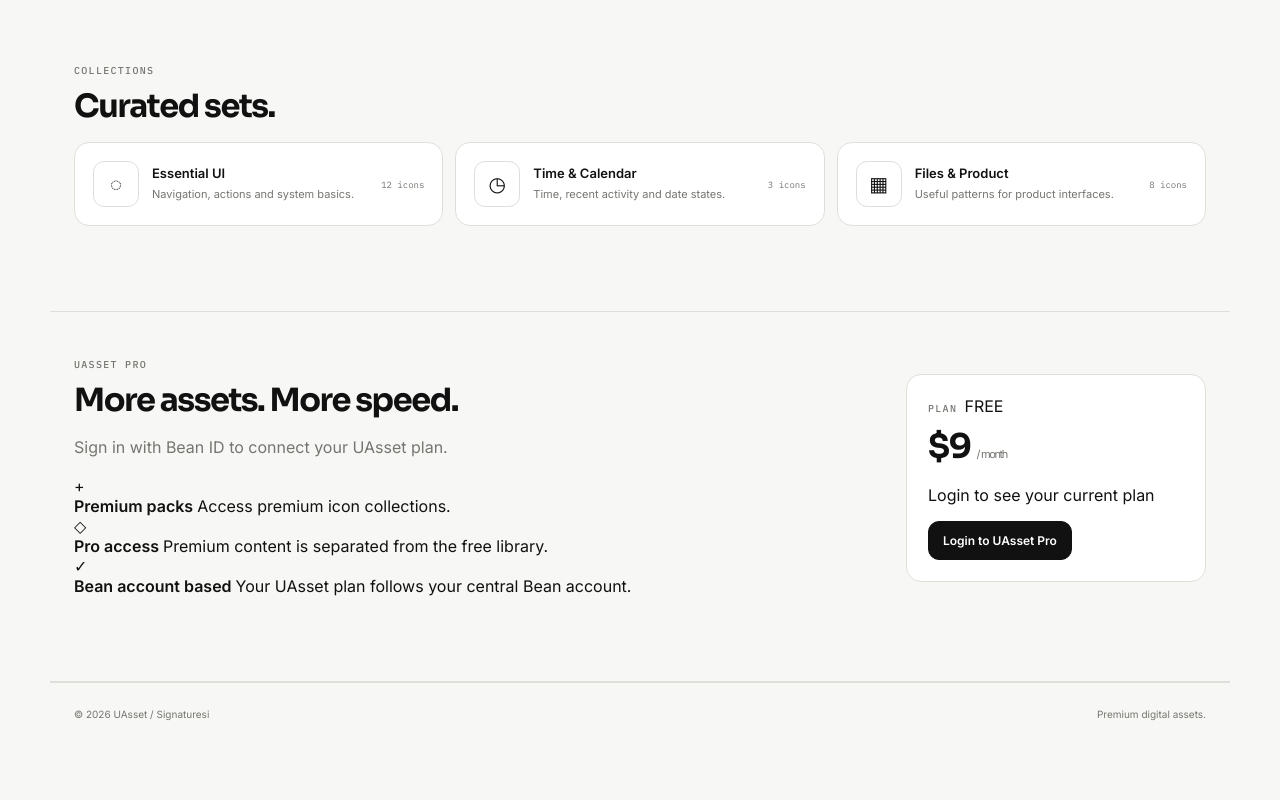
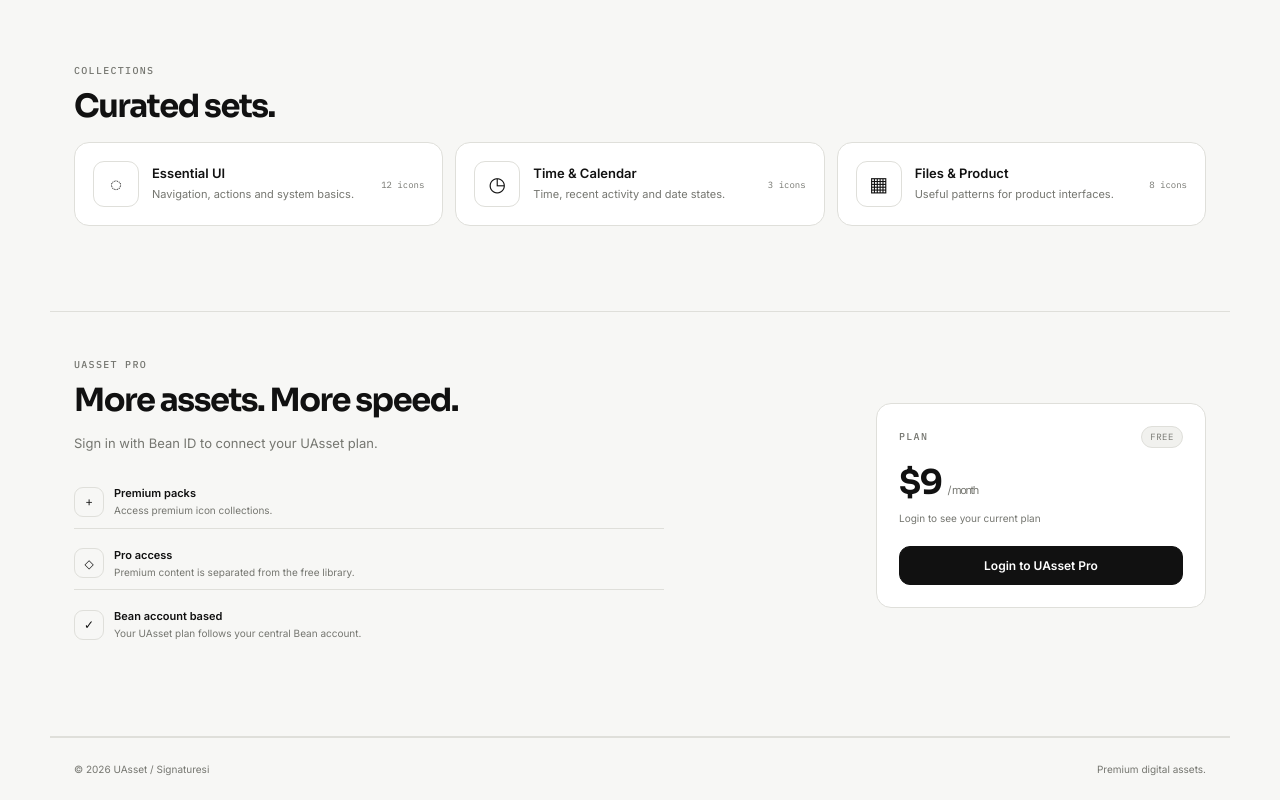
Before and after one commit to idealgarden777-cmd/uassets888, a plain HTML site: page index.html in a window 1280 px wide. Shown: the part 2058-2858 px from the top of the page. Before the commit the page ends 2803 px from the top, so only its background shows below. Drawn offline with Linux system fonts and the light colour scheme; no server answers.

Commit message:
Update app.css

```diff
--- a/css/app.css
+++ b/css/app.css
@@ -787,35 +787,185 @@ main {
 
 
 /* =========================================================
-   PRICING
+   PRICING / UASSET PRO
    ========================================================= */
 
 .pricing {
   display: grid;
 
-  grid-template-columns: 1fr 300px;
+  grid-template-columns:
+    1fr 330px;
 
   align-items: center;
 
-  gap: 30px;
+  gap: 34px;
 
   border-top: 1px solid var(--line);
 
   border-bottom: 1px solid var(--line);
 }
 
+.pricing > div:first-child {
+  min-width: 0;
+}
+
+.pricing .muted {
+  max-width: 640px;
+
+  margin: 15px 0 0;
+
+  font-size: 13px;
+}
+
+
+/* =========================================================
+   PRO FEATURE LIST
+   ========================================================= */
+
+.pro-feature-list {
+  display: grid;
+
+  gap: 9px;
+
+  margin-top: 22px;
+
+  max-width: 590px;
+}
+
+.pro-feature {
+  display: grid;
+
+  grid-template-columns:
+    30px 1fr;
+
+  align-items: center;
+
+  gap: 10px;
+
+  padding: 10px 0;
+
+  border-bottom: 1px solid var(--line);
+}
+
+.pro-feature:last-child {
+  border-bottom: 0;
+}
+
+.pro-feature-mark {
+  width: 30px;
+  height: 30px;
+
+  display: grid;
+  place-items: center;
+
+  border: 1px solid var(--line);
+
+  border-radius: 9px;
+
+  color: var(--text);
+
+  font:
+    12px var(--mono);
+}
+
+.pro-feature div {
+  display: grid;
+
+  gap: 3px;
+}
+
+.pro-feature strong {
+  font-size: 11px;
+
+  font-weight: 600;
+}
+
+.pro-feature span:not(.pro-feature-mark) {
+  color: var(--muted);
+
+  font-size: 10px;
+
+  line-height: 1.45;
+}
+
+
+/* =========================================================
+   PRO PLAN BOX
+   ========================================================= */
+
 .price-box {
-  padding: 21px;
+  padding: 22px;
 
   background: var(--surface);
 
   border: 1px solid var(--line);
 
   border-radius: 15px;
+
+  transition:
+    border-color 0.16s ease,
+    box-shadow 0.16s ease,
+    transform 0.16s ease;
+}
+
+.price-box.pro-active {
+  border-color: var(--line-strong);
+
+  box-shadow:
+    0 12px 38px rgba(0, 0, 0, 0.045);
+}
+
+.price-head {
+  display: flex;
+
+  align-items: center;
+
+  justify-content: space-between;
+
+  gap: 10px;
+}
+
+.price-head .eyebrow {
+  margin: 0;
+}
+
+.plan-badge {
+  display: inline-flex;
+
+  align-items: center;
+
+  justify-content: center;
+
+  min-height: 22px;
+
+  padding: 4px 8px;
+
+  border-radius: 999px;
+
+  font:
+    9px var(--mono);
+
+  letter-spacing: .06em;
+
+  border: 1px solid var(--line);
+}
+
+.plan-badge.free {
+  background: var(--surface-soft);
+
+  color: var(--muted);
+}
+
+.plan-badge.pro {
+  background: var(--text);
+
+  color: #fff;
+
+  border-color: var(--text);
 }
 
 .price {
-  margin: 9px 0 17px;
+  margin: 13px 0 8px;
 
   font:
     700 34px var(--serif);
@@ -830,6 +980,16 @@ main {
   color: var(--muted);
 
   font-weight: 400;
+}
+
+.plan-status {
+  min-height: 17px;
+
+  margin: 0 0 17px;
+
+  color: var(--muted);
+
+  font-size: 10px;
 }
 
 
@@ -879,6 +1039,10 @@ main {
   background: var(--surface-soft);
 
   transform: translateY(-1px);
+}
+
+.price-box .dark-button {
+  width: 100%;
 }
 
 .full {
@@ -1488,6 +1652,14 @@ main {
     min-width: 0;
   }
 
+  .pro-feature-list {
+    margin-top: 18px;
+  }
+
+  .price-box {
+    padding: 19px;
+  }
+
   .detail-layout {
     grid-template-columns: 1fr;
   }
```
